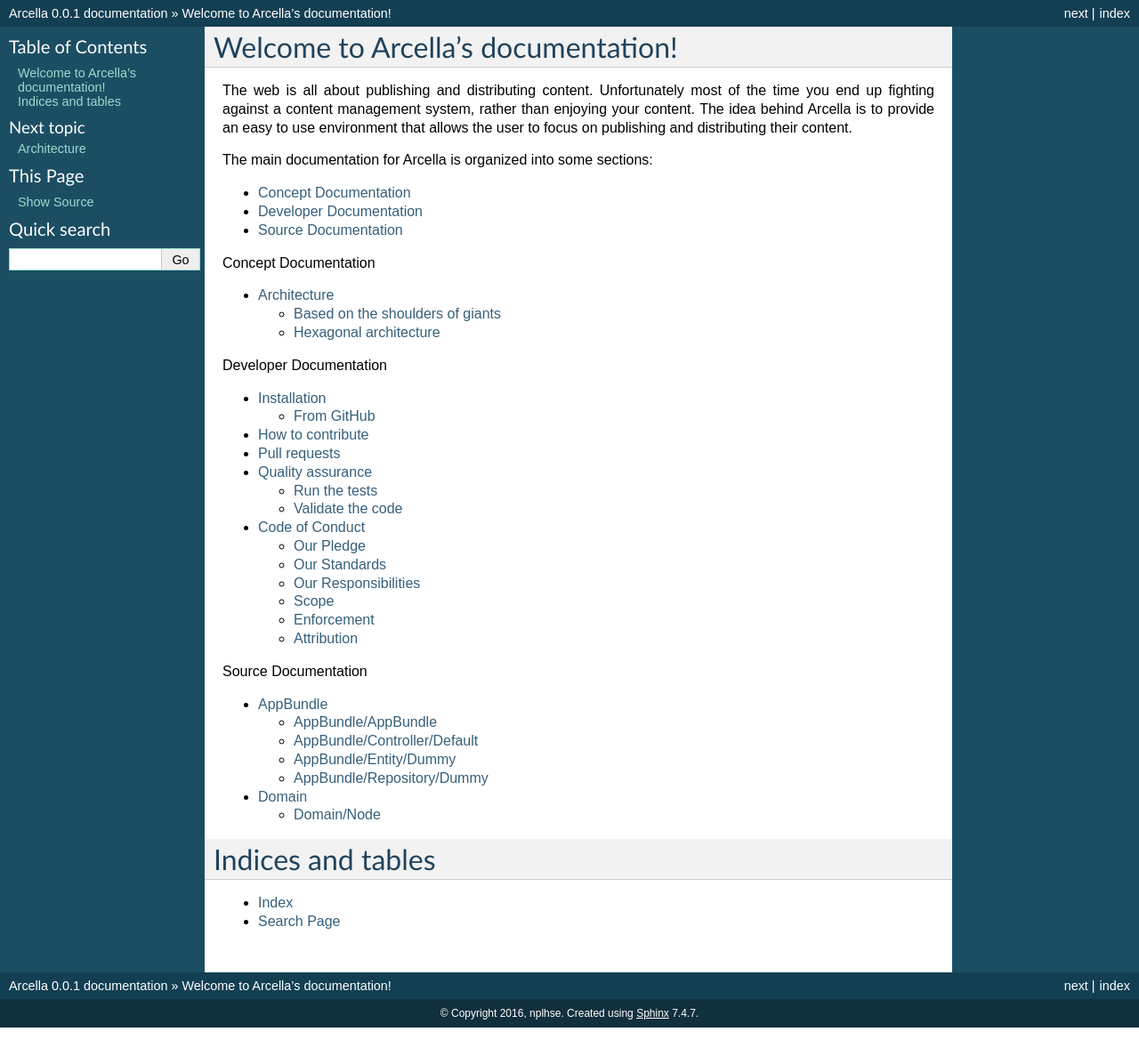
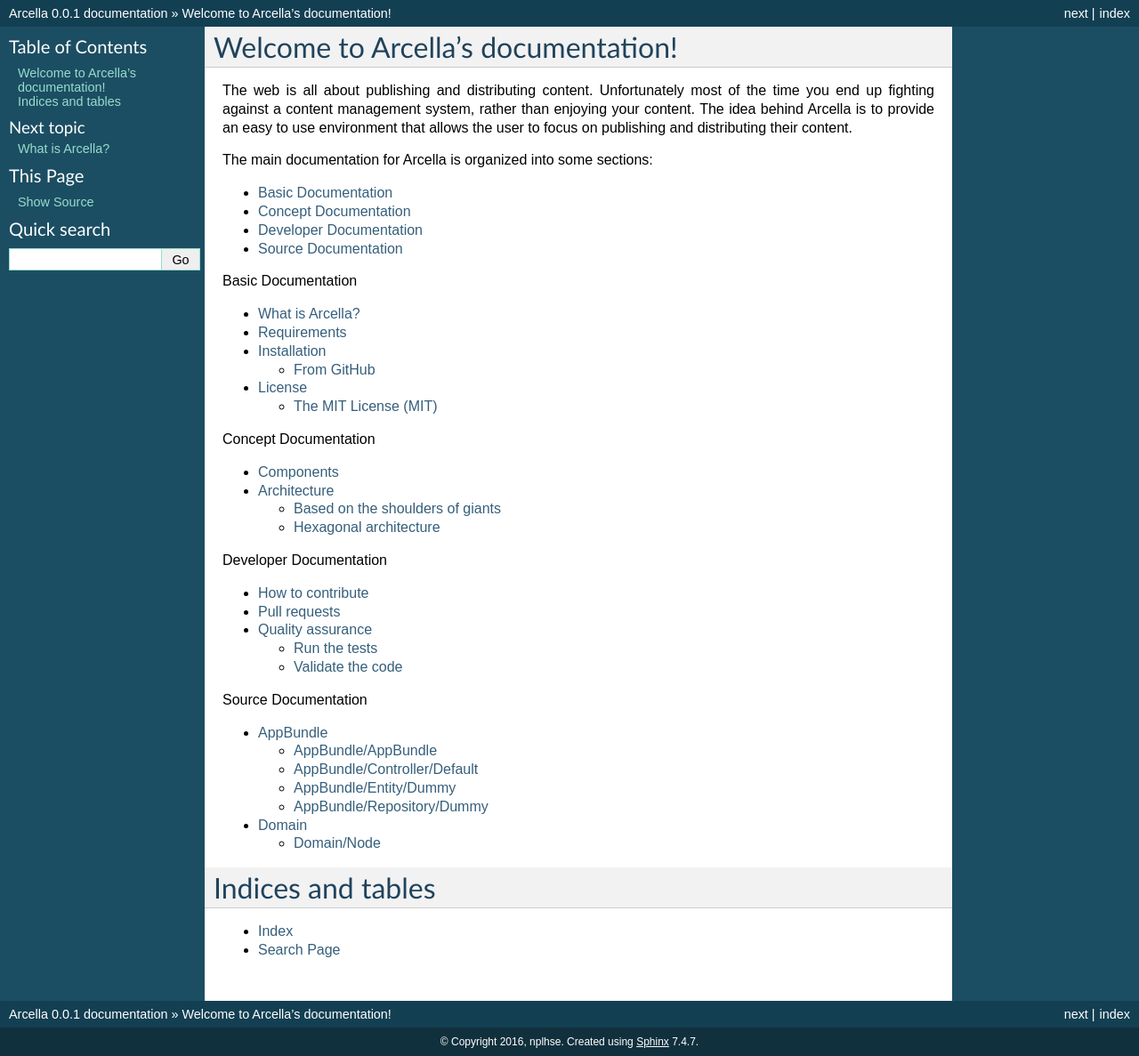
Before and after one commit to airin14/arcella, a Sphinx documentation site: the page built from docs/index.rst, in a window 1280 px wide. Shown: the whole page at 89% size. Built offline with Sphinx 7.4.7, drawn with Linux system fonts in a browser that asks for light colours; pages that are not in the unit, such as notebooks, are missing from menus; before the commit the page ends 1155 px from its top, so only the background shows below that.

Commit message:
Refactored the whole docs

```diff
--- /dev/null
+++ b/docs/basics/index.rst
@@ -0,0 +1,5 @@
+======
+Basics
+======
+
+Discover what **Arcella** is all about.
--- a/docs/dev/contribute.rst
+++ b/docs/dev/contribute.rst
@@ -1,7 +1,8 @@
 How to contribute
 *****************
 
-Any contribution to Arcella is appreciated, whether it is related to fixing bugs, suggestions or improvements. Feel free to take your part in the development of Arcella!
+Any contribution to Arcella is appreciated, whether it is related to fixing bugs, suggestions or improvements. Feel free
+to take your part in the development of Arcella!
 
 However you should follow these simple guidelines for your contribution to be properly recived:
 
--- a/docs/dev/quality_assurance.rst
+++ b/docs/dev/quality_assurance.rst
@@ -4,7 +4,8 @@ Quality assurance
 Run the tests
 =============
 
-As Arcella uses PHPUnit for testing it's quite easy to run the tests. Just navigate to the project folder, e.g. ~/webroot/arcella and run PHPunit.
+As Arcella uses PHPUnit for testing it's quite easy to run the tests. Just navigate to the project folder, e.g.
+~/webroot/arcella and run PHPunit.
 
 .. code-block:: bash
 
@@ -15,7 +16,8 @@ As Arcella uses PHPUnit for testing it's quite easy to run the tests. Just navig
 Validate the code
 =================
 
-To make sure that our code does not violate the Symfony coding standards we're using PHPCodeSniffer that automatically detects violations to these coding standards.
+To make sure that our code does not violate the Symfony coding standards we're using PHPCodeSniffer that automatically
+detects violations to these coding standards.
 
 .. code-block:: bash
 
--- a/docs/index.rst
+++ b/docs/index.rst
@@ -1,19 +1,34 @@
 Welcome to Arcella's documentation!
 ===================================
 
-The web is all about publishing and distributing content. Unfortunately most of the time you end up fighting against a content management system, rather than enjoying your content. The idea behind Arcella is to provide an easy to use environment that allows the user to focus on publishing and distributing their content.
+The web is all about publishing and distributing content. Unfortunately most of the time you end up fighting against a
+content management system, rather than enjoying your content. The idea behind Arcella is to provide an easy to use
+environment that allows the user to focus on publishing and distributing their content.
 
 The main documentation for Arcella is organized into some sections:
 
+* :ref:`basic-docs`
 * :ref:`concept-docs`
 * :ref:`dev-docs`
 * :ref:`code-docs`
+
+.. _basic-docs:
+.. toctree::
+   :maxdepth: 2
+   :caption: Basic Documentation
+
+   basics/what-is-arcella
+   basics/requirements
+   basics/install
+   basics/code_of_conduct
+   basics/license
 
 .. _concept-docs:
 .. toctree::
    :maxdepth: 2
    :caption: Concept Documentation
 
+   concept/components
    concept/architecture
 
 
@@ -22,12 +37,9 @@ The main documentation for Arcella is organized into some sections:
    :maxdepth: 2
    :caption: Developer Documentation
 
-   dev/install
    dev/contribute
    dev/pull_requests
    dev/quality_assurance
-   dev/code_of_conduct
-   dev/license
 
 
 .. _code-docs:
```
Also changed, not shown: docs/basics/license.rst (added, +22 -0 lines), docs/basics/requirements.rst (added, +9 -0 lines), docs/basics/what-is-arcella.rst (added, +7 -0 lines), docs/concept/components.rst (added, +11 -0 lines), docs/dev/code_of_conduct.rst (+19 -6 lines), docs/dev/licence.rst (deleted, +0 -12 lines), docs/dev/pull_requests.rst (+5 -2 lines), docs/basics/install.rst (renamed from docs/dev/install.rst).
